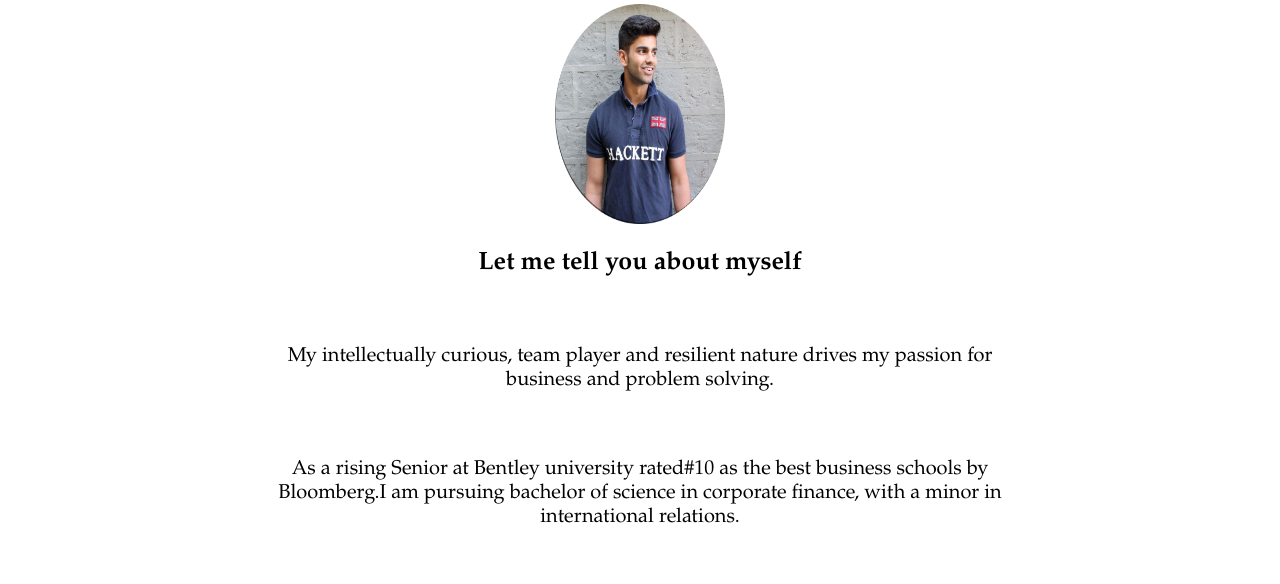
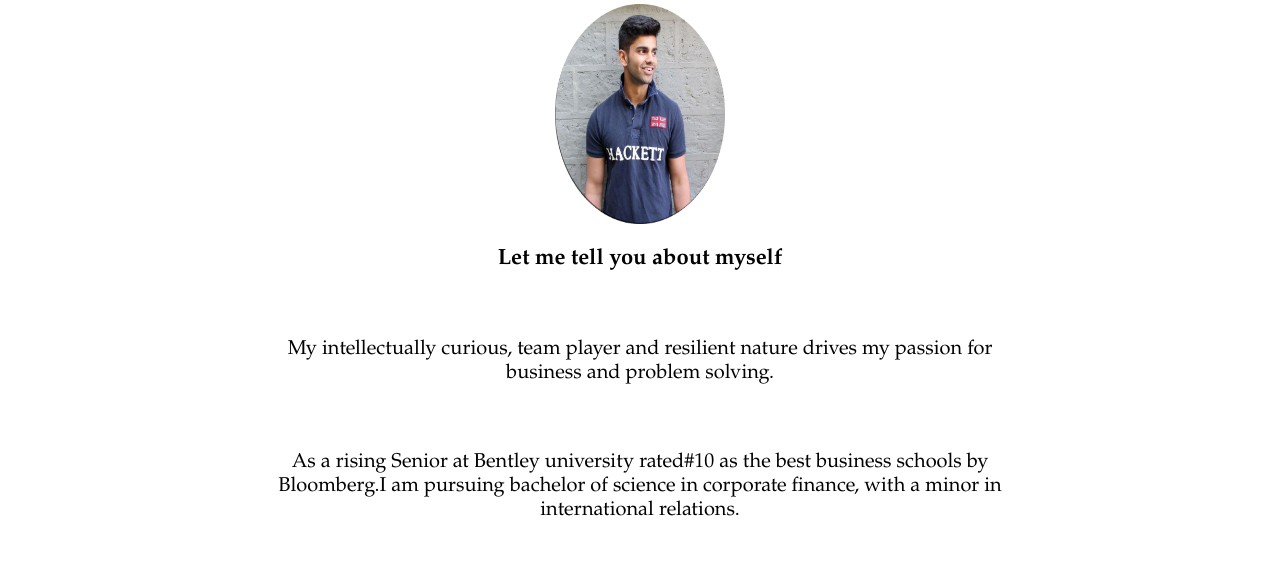
Before and after one commit to ikaumbawa/ikaumbawa.github.io, a plain HTML site: page index.html in a window 1280 px wide. Shown: the part 158-742 px from the top of the page. Drawn offline with Linux system fonts and the light colour scheme.

Commit message:
Update index.html

```diff
--- a/index.html
+++ b/index.html
@@ -42,7 +42,7 @@ div {
 
   <img src="IMG-1683.PNG" alt="Ikaum" width="170" height="220">
 
-      <h3 id="hed2" style="text-align:center;font-family:Garamond;font-size:25px; color:black">Let me tell you about myself </h3>
+      <h3 id="hed2" style="text-align:center;font-family:Garamond;font-size:22px; color:black">Let me tell you about myself </h3>
 
 
   <div style="font-family:Garamond;font-size:20px;color:black">My intellectually curious, team player and resilient nature drives my passion for business and problem solving. </div>
```
